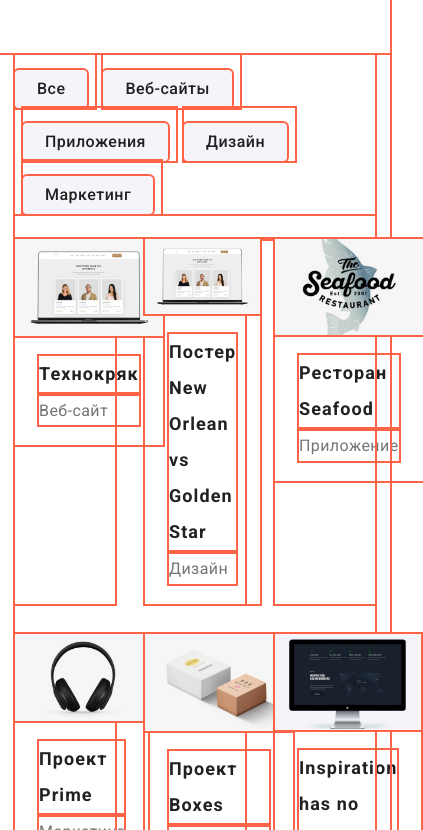
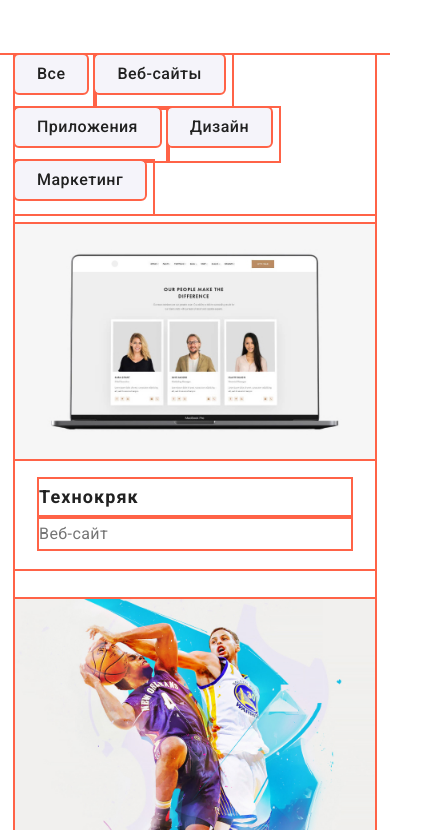
Before and after one commit to alinaYamkova/goit-markup-hw-08, a plain HTML site: page portfolio.html in a window 390 px wide. Shown: the part 65-895 px from the top of the page, 423 px wide, since content can reach past the window. Drawn offline with Linux system fonts and the light colour scheme.

Commit message:
верстает мобильную версию

```diff
--- a/portfolio.html
+++ b/portfolio.html
@@ -127,7 +127,7 @@
                                     ./images/pic/mobile/basketbolists-450-@2x.jpg  2x
                                     " type="image" media="(max-width: 767px)"
                                 >
-                                <img src="./images/pic/mobile/notebook-450-@1x.jpg" width="450" alt="баскетболисты">
+                                <img src="./images/pic/mobile/basketbolists-450-@1x.jpg" width="450" alt="баскетболисты">
                             </picture>
                             <div class="effects-title">
                                 <p>Технокряк это современная площадка распространения коронавируса.
--- a/sass/components/_buttons.scss
+++ b/sass/components/_buttons.scss
@@ -128,7 +128,7 @@
   width: auto;
   height: 38px;
   padding: 6px 22px;
-  margin-top: 15px;
+  margin-bottom: 15px;
   margin-right: 8px;
   border: 0;
   border-radius: 4px;
--- a/sass/layout/_portfolio.scss
+++ b/sass/layout/_portfolio.scss
@@ -1,5 +1,5 @@
 .portfolio-menu {
- padding-bottom: 25px;
+ padding-bottom: 10px;
 }
 
 .menu-list {
@@ -7,9 +7,9 @@
   flex-wrap: wrap;
   align-items: center;
 
-  > li:not(:first-child) {
-    margin-left: 8px;
-  }
+  // > li:not(:first-child) {
+  //   margin-left: 8px;
+  // }
 
   @include for-size(tablet-landscape) {
     flex-wrap: nowrap;
--- a/sass/layout/_projects.scss
+++ b/sass/layout/_projects.scss
@@ -9,18 +9,23 @@
 }
 
 .projects-item {
+
+  width: 100%;
+  margin-bottom: 30px;
+
+  @include for-size(tablet-landscape) {
     max-width: calc((100% - 30px * 2) / 3);
     margin-right: 30px;
     margin-bottom: 30px;
     // border: 1px solid $primary-white-color;
-
     &:nth-child(3n) {
       margin-right: 0;
     }
-
     &:nth-last-child(-n + 3) {
       margin-bottom: 0;
     }
+  }
+
 }
 
 .projects-item:hover {
```
Also changed, not shown: css/main.css, css/main.min.css, css/portfolio.css, css/portfolio.min.css, 4 other files. Lines whose indentation alone changed are shown as unchanged.
